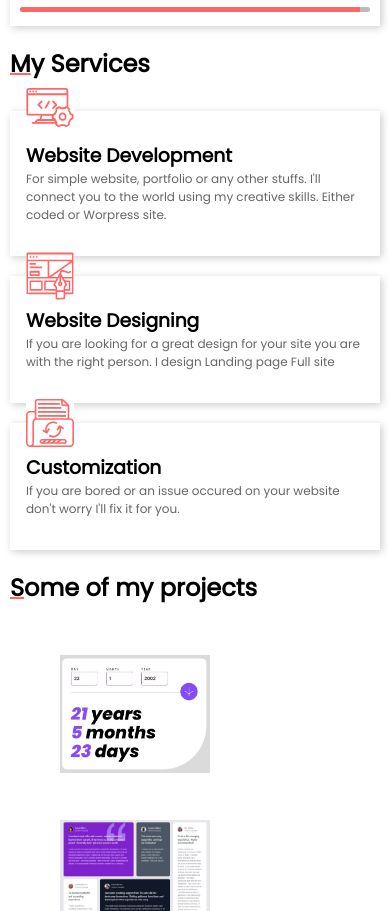
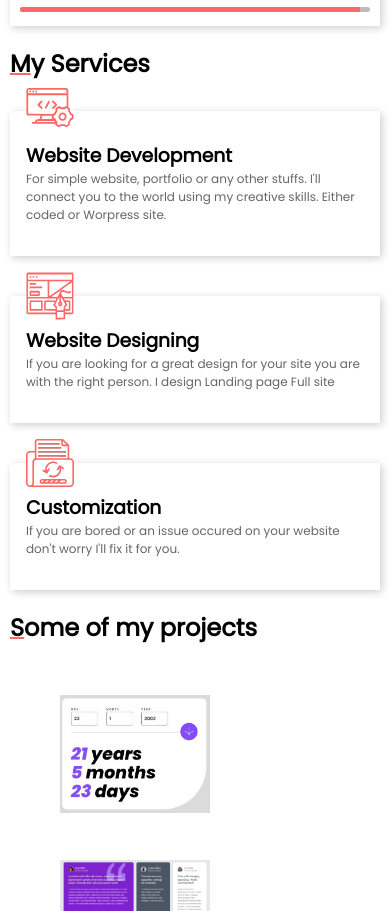
Before and after one commit to narobe/portf, a plain HTML site: page index.html in a window 390 px wide. Shown: the part 2412-3323 px from the top of the page. Drawn offline with Linux system fonts and the light colour scheme.

Commit message:
style.css

```diff
--- a/css/style.css
+++ b/css/style.css
@@ -454,6 +454,11 @@ footer a:hover {
     padding: 10px;
   }
 
+  .service .services {
+    display: flex;
+    gap: 40px;
+}
+
   .col {
     flex-direction: column;
   }
```
